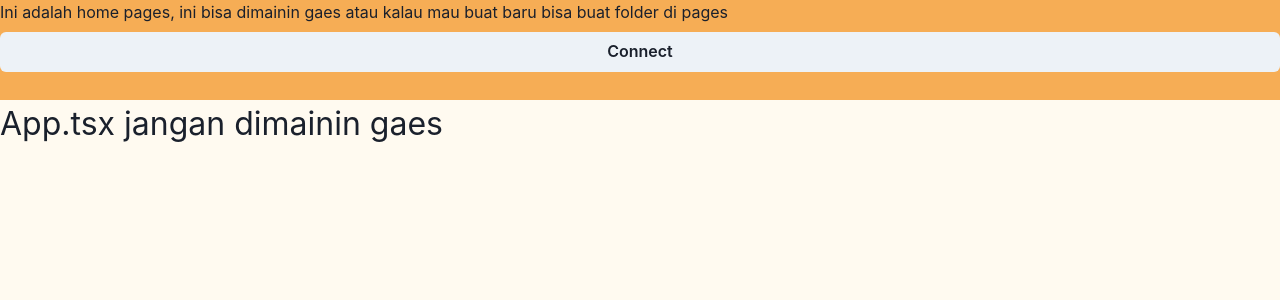
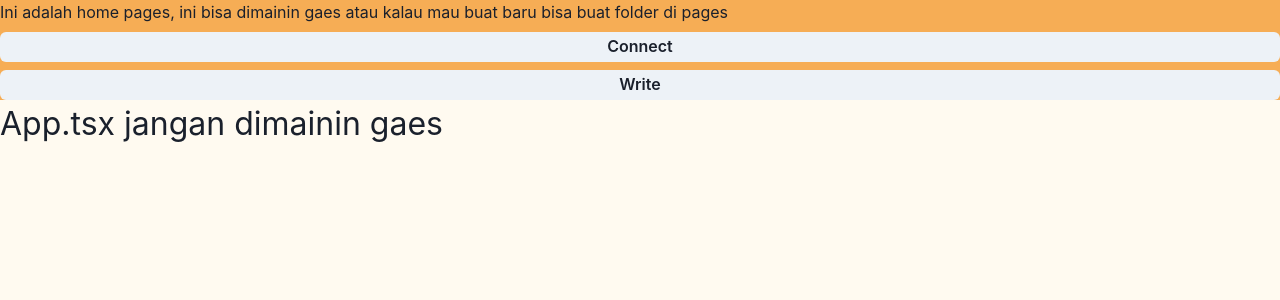
Before and after one commit to ddavviidbunbun/clip-client, a React (Vite) app: page / in a window 1280 px wide. Shown: the top 300 px of the page. Built offline with nearby package versions, Linux system fonts and the light colour scheme.

Commit message:
versi update

```diff
--- a/src/pages/home/classBLECLIP.tsx
+++ b/src/pages/home/classBLECLIP.tsx
@@ -1,5 +1,10 @@
 export class BLECLIP {
-  public constructor() {}
+  public writeDatatoCLIP?: BluetoothRemoteGATTCharacteristic;
+  public isWriteDatatoCLIP: boolean;
+
+  public constructor() {
+    this.isWriteDatatoCLIP = false;
+  }
 
   public connectToBLE(): void {
     if (!navigator.bluetooth) {
@@ -25,6 +30,9 @@ export class BLECLIP {
         );
       })
       .then((characteristic) => {
+        this.writeDatatoCLIP = characteristic;
+        this.isWriteDatatoCLIP = true;
+        console.log("ok");
         const myCharacteristic = characteristic;
         return myCharacteristic
           ?.startNotifications()
@@ -43,6 +51,21 @@ export class BLECLIP {
       });
   }
 
+  public requestToBLE(): void {
+    if (!this.isWriteDatatoCLIP) {
+      return;
+    }
+    const encoder = new TextEncoder();
+    this.writeDatatoCLIP
+      ?.writeValue(encoder.encode("Hello"))
+      .then((_: any) => {
+        console.log("Dikirim");
+      })
+      .catch((e) => {
+        console.log(e);
+      });
+  }
+
   public handleTagID(e: any) {
     let res = "";
     for (let i = 0; i < 20; i++) {
--- a/src/pages/home/index.tsx
+++ b/src/pages/home/index.tsx
@@ -12,6 +12,7 @@ const Home = () => {
           bisa buat folder di pages
         </Text>
         <Button onClick={() => clipDevice.connectToBLE()}> Connect </Button>
+        <Button onClick={() => clipDevice.requestToBLE()}> Write </Button>
       </Stack>
     </>
   );
```
